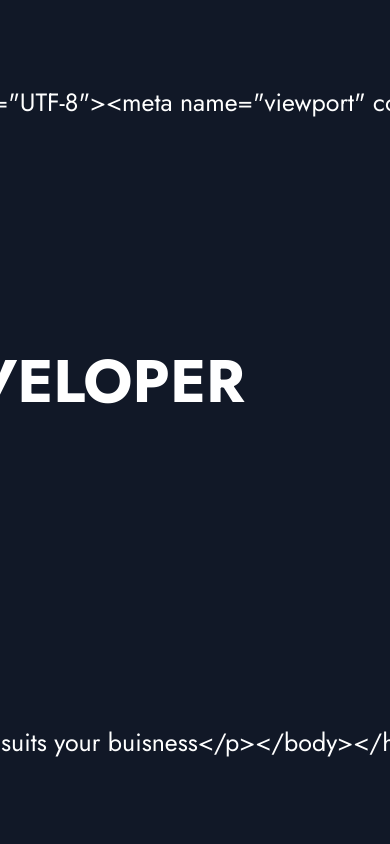
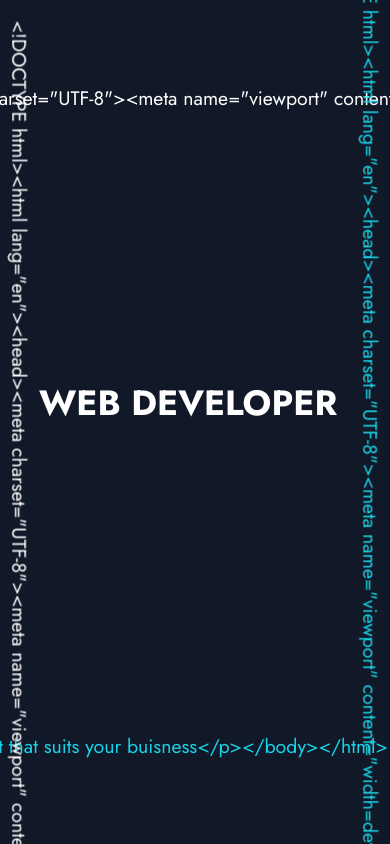
Before and after one commit to Andreas040206/Portfolio, a website built with webpack: page dist/index.html in a window 390 px wide. Built offline with nearby package versions, Linux system fonts and the light colour scheme.

Commit message:
Made the display header responsive

```diff
--- a/src/pages/display.js
+++ b/src/pages/display.js
@@ -11,8 +11,14 @@ const createDisplay = () => {
     const typeline = document.createElement("div");
     typeline.classList.add("typeline");
 
+    const typingTextCon = document.createElement("div");
+
     const typingText = document.createElement("span");
     typingText.classList.add("text-size6");
+
+    const typingText2 = document.createElement("span");
+    typingText2.classList.add("text-size6", "secondary-color");
+    typingText2.textContent = " ";
 
     setTimeout(() => {
       typingAnimation(typingText, "WEB DEVELOPER", 60);
@@ -33,28 +39,39 @@ const createDisplay = () => {
     // AI-Enabled Developer
 
     setTimeout(() => {
-      typingAnimation(typingText, "ANDREAS SKAKKEBÆK-KRUSE", 60);
+      typingAnimation(typingText, "ANDREAS", 60);
     }, 9500);
+    setTimeout(() => {
+      typingTextCon.appendChild(typingText2);
+      typingAnimation(typingText2, "SKAKKEBÆK-KRUSE", 60);
+    }, 9920);
 
-    typingCon.appendChild(typingText);
+    typingTextCon.appendChild(typingText);
+
+    typingCon.appendChild(typingTextCon);
     typingCon.appendChild(typeline);
 
     const codeText1 = document.createElement("span");
-    codeText1.classList.add("moving-code");
+    codeText1.classList.add("moving-code-sideways");
     codeText1.textContent = `<!DOCTYPE html><html lang="en"><head><meta charset="UTF-8"><meta name="viewport" content="width=device-width,initial-scale=1.0"></head><body><p>I will create the content that suits your buisness</p></body></html>`;
 
     const codeText2 = document.createElement("span");
-    codeText2.classList.add("moving-code");
+    codeText2.classList.add("moving-code-upward");
     codeText2.textContent = `<!DOCTYPE html><html lang="en"><head><meta charset="UTF-8"><meta name="viewport" content="width=device-width,initial-scale=1.0"></head><body><p>I will create the content that suits your buisness</p></body></html>`;
 
     const codeText3 = document.createElement("span");
-    codeText3.classList.add("moving-code");
+    codeText3.classList.add("moving-code-sideways");
     codeText3.textContent = `<!DOCTYPE html><html lang="en"><head><meta charset="UTF-8"><meta name="viewport" content="width=device-width,initial-scale=1.0"></head><body><p>I will create the content that suits your buisness</p></body></html>`;
+
+    const codeText4 = document.createElement("span");
+    codeText4.classList.add("moving-code-upward");
+    codeText4.textContent = `<!DOCTYPE html><html lang="en"><head><meta charset="UTF-8"><meta name="viewport" content="width=device-width,initial-scale=1.0"></head><body><p>I will create the content that suits your buisness</p></body></html>`;
 
     content.appendChild(typingCon);
     content.appendChild(codeText1);
     content.appendChild(codeText2);
     content.appendChild(codeText3);
+    content.appendChild(codeText4);
 
     resolve(content);
   });
--- a/src/style.css
+++ b/src/style.css
@@ -21,8 +21,12 @@ body {
 
 .text-size6 {
   font-weight: 700;
-  font-size: 60px;
+  font-size: min(60px, 9vw);
   color: var(--primary-color);
+}
+
+.secondary-color {
+  color: var(--secondary-color);
 }
 
 /* display styles */
@@ -33,28 +37,32 @@ body {
   width: 100vw;
   position: relative;
   overflow: hidden;
+  align-items: center;
 }
 
 .typing-con {
   display: flex;
   flex-direction: row;
+  flex-wrap: wrap;
+  gap: min(5px, 0.4vw);
+
   position: absolute;
-  top: 40vh;
-  width: 920px;
+  z-index: 10;
   height: 90px;
-  z-index: 10;
+
+  width: min(950px, 80vw);
+
   animation-name: none;
   animation-delay: 4.5s;
   animation-duration: 0.5s;
   animation-iteration-count: 1;
-  gap: 5px;
 }
 
 .typeline {
   background-color: var(--primary-color);
-  height: 55px;
-  width: 3px;
-  margin-top: 16px;
+  height: min(55px, 9vw);
+  width: min(3px, 0.4vw);
+  margin-top: min(14px, 2vw);
   animation: forwards;
   animation-name: typelineBlink, cWhite, typelineBlink, cWhite, typelineBlink,
     cWhite, typelineBlink;
@@ -64,30 +72,59 @@ body {
   animation-iteration-count: 2, 1, 1, 1, 1, 1, 1;
 }
 
-.moving-code {
-  color: var(--primary-color);
-  font-size: 25px;
+@media (max-width: 1138px) {
+  .typeline {
+    animation-name: typelineBlink, cWhite, typelineBlink, cWhite, typelineBlink;
+  }
+}
+
+.moving-code-sideways {
+  color: var(--secondary-color);
+  font-size: min(25px, 5vw);
   position: absolute;
-  animation: moveLeftText 15s linear forwards;
+  animation: moveLeftText 12s linear forwards;
   white-space: nowrap;
 }
 
-.moving-code:nth-child(2) {
+.moving-code-upward {
+  color: var(--secondary-color);
+  font-size: min(25px, 5vw);
+  position: absolute;
+  animation: moveUpText 12s linear forwards;
+  white-space: nowrap;
+}
+
+.moving-code-sideways:nth-child(2) {
   top: 10vh;
   animation-duration: 12s;
+  color: var(--primary-color);
 }
 
-.moving-code:nth-child(3) {
-  rotate: 90deg;
-  left: 0px;
+.moving-code-upward:nth-child(3) {
+  margin-left: calc(min(950px, 80vw) - 20vw);
+  animation-duration: 13s;
 }
 
-.moving-code:nth-child(4) {
+@media (max-width: 760px) {
+  .moving-code-upward:nth-child(3) {
+    margin-left: 90vw;
+  }
+}
+
+.moving-code-sideways:nth-child(4) {
   bottom: 10vh;
   animation-direction: reverse;
   animation-duration: 10s;
   animation-delay: 2s;
   transform: translateX(100%);
+}
+
+.moving-code-upward:nth-child(5) {
+  color: var(--primary-color);
+  animation-duration: 11.3s;
+  animation-delay: 1s;
+  opacity: 0;
+  margin-right: calc(min(950px, 80vw) + 10vw);
 }
 
 @keyframes typelineBlink {
@@ -114,20 +151,24 @@ body {
   }
 }
 
-@keyframes flipText {
+@keyframes moveLeftText {
   0% {
-    transform: perspective(500px);
+    transform: translateX(100%); /* Start off-screen on the right */
+    opacity: 1;
   }
   100% {
-    transform: perspective(500px) rotateX(360deg);
+    transform: translateX(-100%); /* End off-screen on the left */
+    opacity: 1;
   }
 }
 
-@keyframes moveLeftText {
+@keyframes moveUpText {
   0% {
-    transform: translateX(100%); /* Start off-screen on the right */
+    transform: rotate(90deg) translateX(100%);
+    opacity: 1;
   }
   100% {
-    transform: translateX(-100%); /* End off-screen on the left */
+    transform: rotate(90deg) translateX(-100%);
+    opacity: 1;
   }
 }
```
